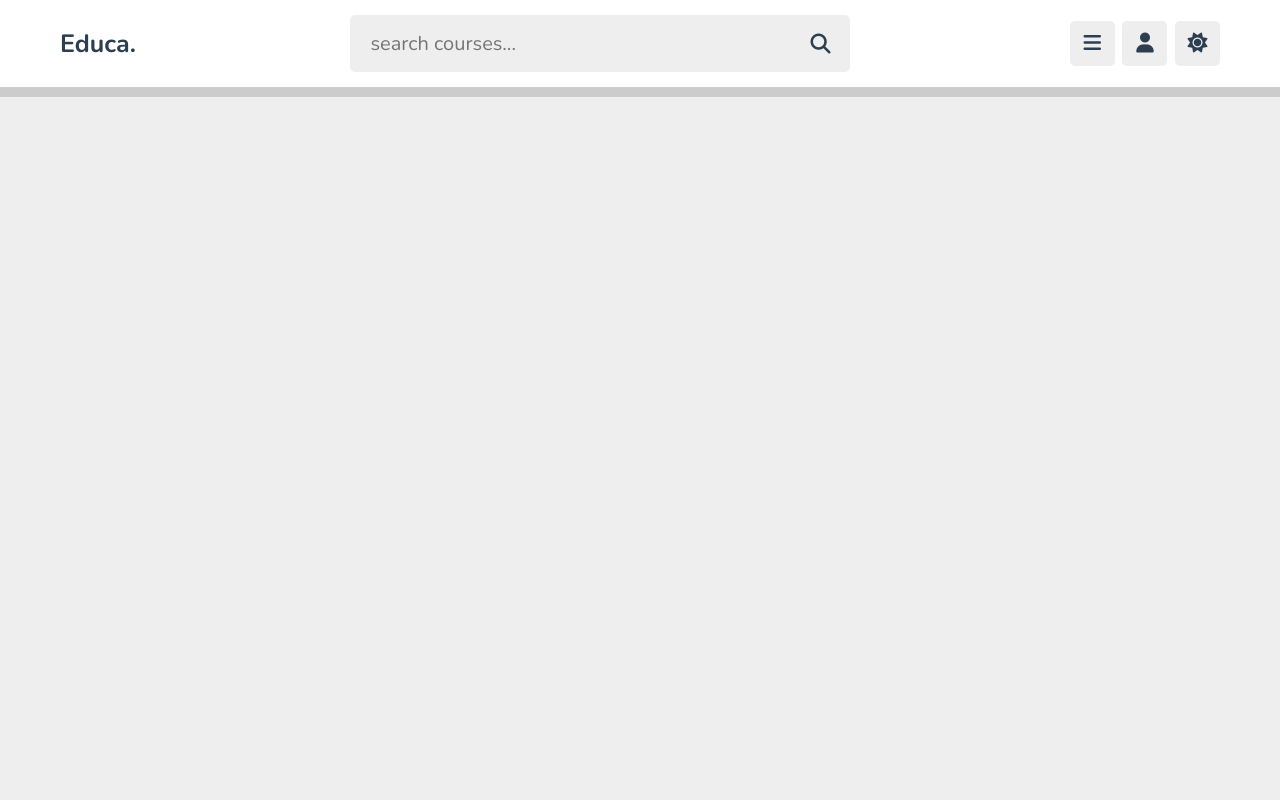
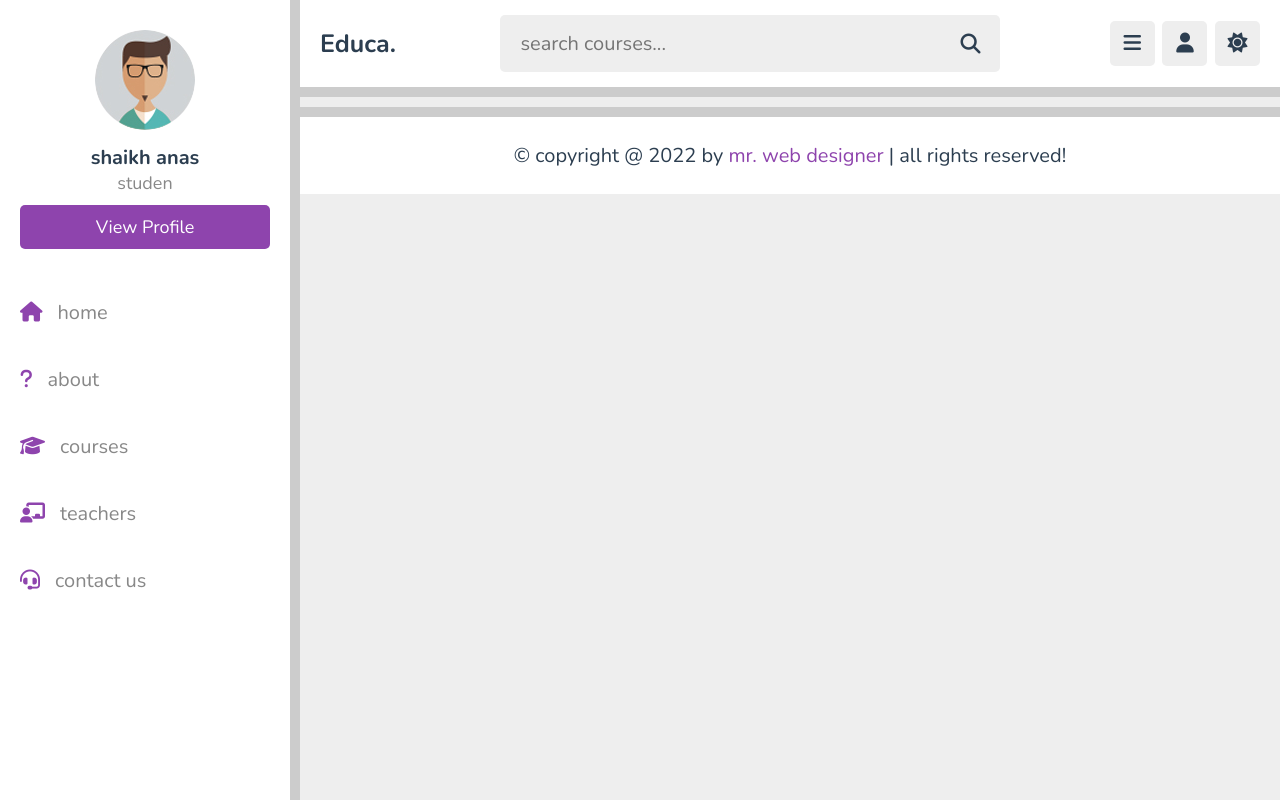
Before and after one commit to Babcock-SENG/open-source-systems-development-asphalt-gold, a PHP site: page /home.html in a window 1280 px wide. Run offline with PHP 8.4, Linux system fonts and the light colour scheme; some libraries are stand-ins or nearby versions.

Commit message:
Work on the footer and sign bar in the home.html, style.css and script.js files.

```diff
--- a/css/style.css
+++ b/css/style.css
@@ -45,6 +45,7 @@ html{
 
 body{
     background-color: var(--light-bg);
+    padding-left: 30rem;
 }
 
 section{
@@ -223,15 +224,138 @@ section{
     font-size: 1.6rem;
 }
 
+.side-bar{
+    position: fixed;
+    top: 0; left: 0;
+    height: 100vh;
+    width: 30rem;
+    background-color: var(--white);
+    border-right: var(--border);
+}
 
+.side-bar #close-btn{
+    text-align: right;
+    padding: 2rem;
+    display: none;
+ }
 
+ .side-bar #close-btn i{
+    text-align: right;
+    font-size: 2.5rem;
+    background:var(--red);
+    border-radius: .5rem;
+    color:var(--white);
+    cursor: pointer;
+    height: 4.5rem;
+    width: 4.5rem;
+    line-height: 4.5rem;
+    text-align: center;
+ }
 
+ .side-bar #close-btn i:hover{
+    background-color: var(--black);
+ }
+
+ .side-bar .profile{
+    padding:3rem 2rem;
+    text-align: center;
+ }
+
+ .side-bar .profile .image{
+    height: 10rem;
+    width: 10rem;
+    border-radius: 50%;
+    object-fit: contain;
+    margin-bottom: 1rem;
+ }
+
+ .side-bar .profile .name{
+    font-size: 2rem;
+    color:var(--black);
+    overflow: hidden;
+    text-overflow: ellipsis;
+    white-space: nowrap;
+ }
+
+ .side-bar .profile .role{
+    font-size: 1.8rem;
+    color: var(--light-color);
+ }
+
+ .side-bar .navbar a{
+    display: block;
+    padding: 2rem;
+    font-size: 2rem;
+ }
+
+ .side-bar .navbar a i{
+    margin-right: 1.5rem;
+    color:var(--main-color);
+    transition: .2s linear;
+ }
+
+ .side-bar .navbar a span{
+    color:var(--light-color);
+ }
+
+ .side-bar .navbar a:hover{
+    background-color: var(--light-bg);
+ }
+
+ .side-bar .navbar a:hover i{
+    margin-right: 2.5rem;
+ }
+
+ .side-bar.active{
+    left: -30rem;
+ }
+
+ .footer{
+    background-color: var(--white);
+    border-top: var(--border);
+    position: sticky;
+    bottom: 0; left: 0; right: 0;
+    text-align: center;
+    font-size: 2rem;
+    padding:2.5rem 2rem;
+    color:var(--black);
+    margin-top: 1rem;
+    z-index: 1000;
+    /* padding-bottom: 9.5rem; */
+ }
+
+ .footer span{
+    color:var(--main-color);
+ }
 
 
 
 
 
 /* media queries */
+
+@media (max-width:1200px){
+
+    body{
+       padding-left: 0;
+    }
+
+    .side-bar{
+       left: -30rem;
+       transition: .2s linear;
+    }
+
+    .side-bar #close-btn{
+       display: block;
+    }
+
+    .side-bar.active{
+       left: 0;
+       box-shadow: 0 0 0 100vw rgba(0,0,0,.8);
+       border-right: 0;
+    }
+
+ }
 
 @media (max-width: 991px){
 
--- a/home.html
+++ b/home.html
@@ -42,7 +42,7 @@
             <a href="profile.html" class="btn">view profile</a>
             <div class="flex-btn">
                 <a href="login.html" class="option-btn">login</a>
-                <a href="register.html.html" class="option-btn">register</a>
+                <a href="register.html" class="option-btn">register</a>
             </div>
         </div>
 
@@ -51,6 +51,33 @@
 </header>
 
 <!-- header section ends -->
+
+<!-- side bar section starts -->
+
+<div class="side-bar">
+
+    <div id="close-btn">
+       <i class="fas fa-times"></i>
+    </div>
+
+    <div class="profile">
+       <img src="images/pic-1.jpg" class="image" alt="">
+       <h3 class="name">shaikh anas</h3>
+       <p class="role">studen</p>
+       <a href="profile.html" class="btn">view profile</a>
+    </div>
+
+    <nav class="navbar">
+       <a href="home.html"><i class="fas fa-home"></i><span>home</span></a>
+       <a href="about.html"><i class="fas fa-question"></i><span>about</span></a>
+       <a href="courses.html"><i class="fas fa-graduation-cap"></i><span>courses</span></a>
+       <a href="teachers.html"><i class="fas fa-chalkboard-user"></i><span>teachers</span></a>
+       <a href="contact.html"><i class="fas fa-headset"></i><span>contact us</span></a>
+    </nav>
+
+ </div>
+
+<!-- side bar section ends -->
 
 
 
@@ -62,6 +89,11 @@
 
 
 
+<footer class="footer">
+
+    &copy; copyright @ 2022 by <span>mr. web designer</span> | all rights reserved!
+
+ </footer>
 
 <!-- custom js file link -->
 <script src="js/script.js"></script>
--- a/js/script.js
+++ b/js/script.js
@@ -1,3 +1,5 @@
+let body = document.body;
+
 let profile = document.querySelector('.header .flex .profile');
 
 document.querySelector('#user-btn').onclick  = () => {
@@ -12,6 +14,18 @@ document.querySelector('#search-btn').onclick  = () => {
     profile.classList.remove('active');
 }
 
+let sideBar = document.querySelector('.side-bar');
+
+document.querySelector('#menu-btn').onclick = () =>{
+   sideBar.classList.toggle('active');
+   body.classList.toggle('active');
+}
+
+document.querySelector('#close-btn').onclick = () =>{
+   sideBar.classList.remove('active');
+   body.classList.remove('active');
+}
+
 window.onscroll = () => {
     profile.classList.remove('active');
     searchForm.classList.remove('active');
```
